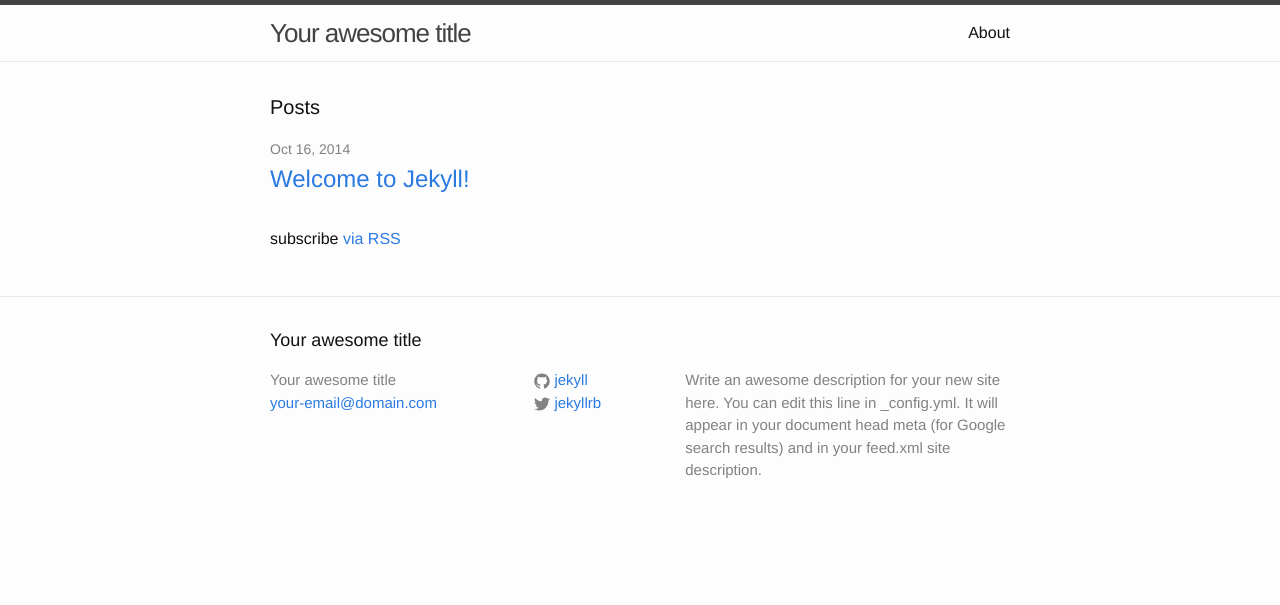
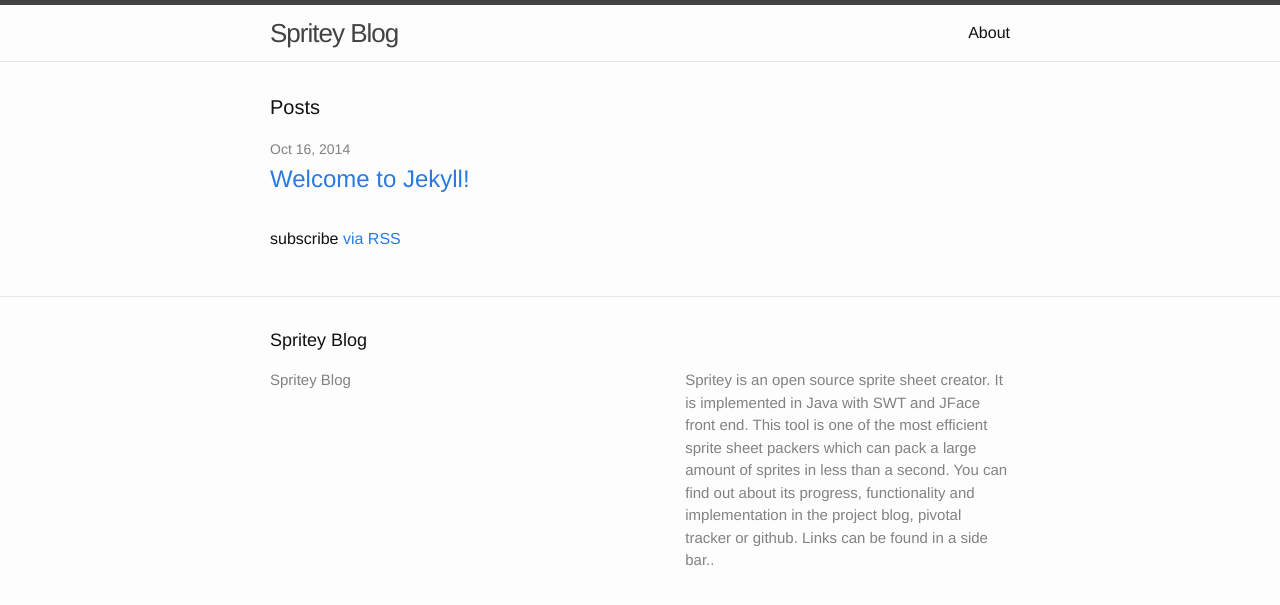
Before and after one commit to mbykovskyy/spritey, a Jekyll site: the page built from index.html, in a window 1280 px wide. Shown: the top 605 px of the page. Built offline with Jekyll 4.4.1, drawn with Linux system fonts in a browser that asks for light colours.

Commit message:
Updated config

```diff
--- a/_config.yml
+++ b/_config.yml
@@ -1,14 +1,14 @@
 # Site settings
-title: Your awesome title
-email: your-email@domain.com
-description: > # this means to ignore newlines until "baseurl:"
-  Write an awesome description for your new site here. You can edit this
-  line in _config.yml. It will appear in your document head meta (for
-  Google search results) and in your feed.xml site description.
-baseurl: "" # the subpath of your site, e.g. /blog/
-url: "http://yourdomain.com" # the base hostname & protocol for your site
-twitter_username: jekyllrb
-github_username:  jekyll
+title: Spritey Blog
+description: >
+  Spritey is an open source sprite sheet creator. It is implemented
+  in Java with SWT and JFace front end. This tool is one of the most
+  efficient sprite sheet packers which can pack a large amount of sprites
+  in less than a second. You can find out about its progress, functionality
+  and implementation in the project blog, pivotal tracker or github. Links
+  can be found in a side bar..
+baseurl: "/spritey"
+url: "http://bykovskyy.com"
 
 # Build settings
 markdown: kramdown
```
